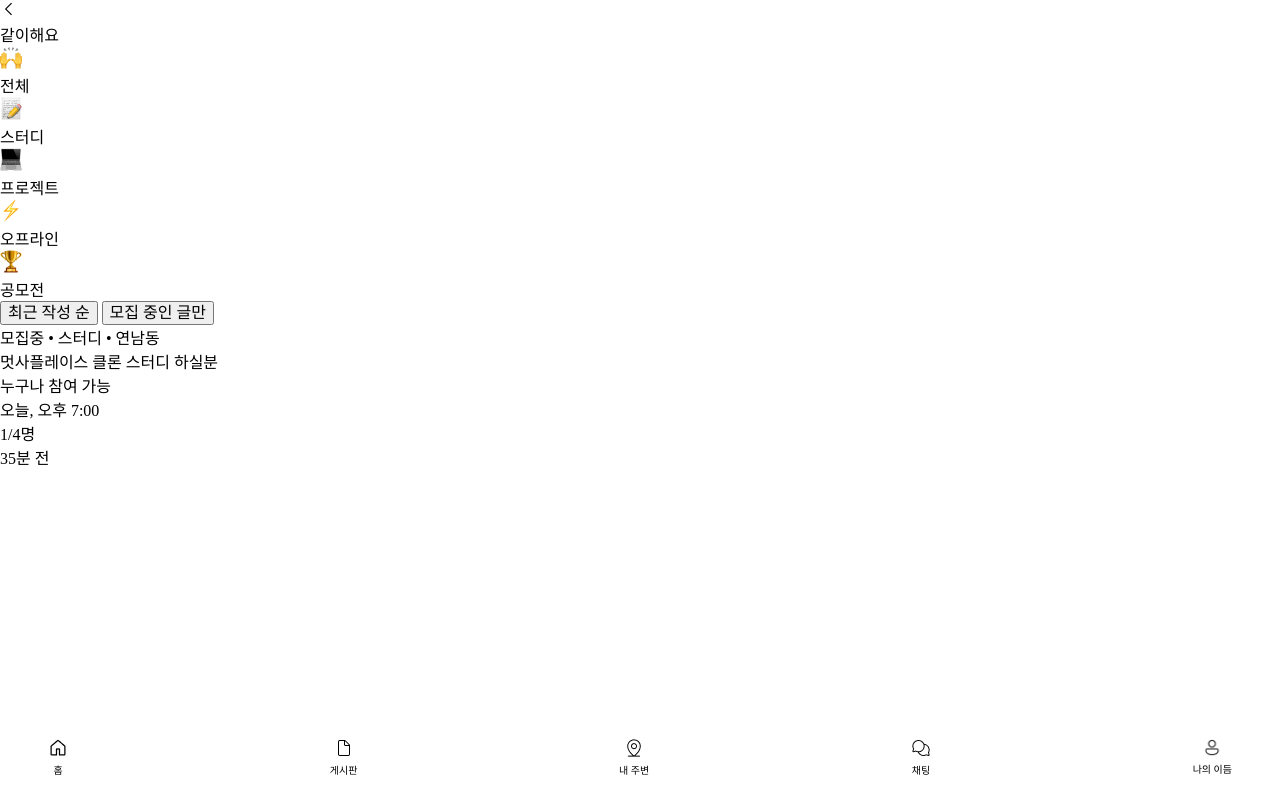
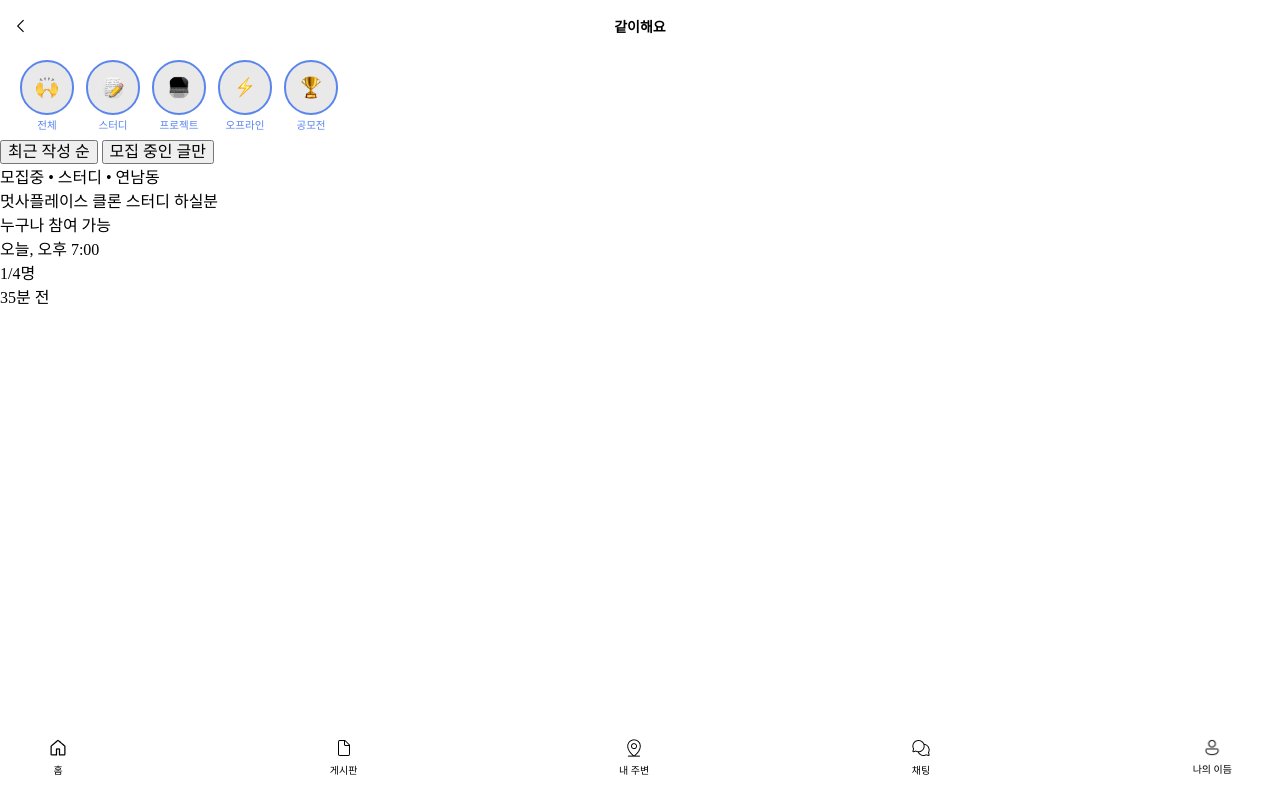
Before and after one commit to whddbsl/euid-lion-17, a plain HTML site: page src/views/togetherboard.html in a window 1280 px wide. Drawn offline with Linux system fonts and the light colour scheme.

Commit message:
togetherboard 헤더만 만들어놨음

```diff
--- a/src/scss/pages/_index.scss
+++ b/src/scss/pages/_index.scss
@@ -1 +1 @@
-// index.scss
+@forward "togetherboard";
--- /dev/null
+++ b/src/scss/pages/_togetherboard.scss
@@ -0,0 +1,37 @@
+@use "./../base" as *;
+@use "./../utils" as *;
+
+/* 헤더 */
+.together__title{
+  @include flexbox($justify:center, $items:center);
+  padding:rem(8px) rem(12px);
+
+  img{
+    position:absolute;
+    left:rem(12px);
+  }
+
+  h2{
+  font-size:0.875rem;
+  font-weight:600;
+  }
+}
+
+.together__category{
+  @include flexbox($justify:flex-start);
+  gap:0.75rem;
+  width:100%;
+  padding: rem(8px) rem(20px);
+  text-align:center;
+  font-size:0.66rem;
+
+  img{
+    border:2px solid $secondary-color;
+    border-radius: 50px;
+    background-color: #e9e9e9;
+    padding:0.875rem;
+  }
+  figcaption{
+    color:$secondary-color;
+  }
+}
--- a/src/views/togetherboard.html
+++ b/src/views/togetherboard.html
@@ -25,8 +25,11 @@
     </ul>
   </nav>
   <header>
+    <div class="together__title">
       <img src="./../images/header/direction.png" alt="뒤로가기" />
-    <h2>같이해요</h2>
+      <h2 class="together__title">같이해요</h2>
+    </div>
+    <div class="together__category">
       <figure>
         <img src="./../images/board/01.png" alt="" />
         <figcaption>전체</figcaption>
@@ -47,6 +50,7 @@
         <img src="./../images/board/05.png" alt="공모전" />
         <figcaption>공모전</figcaption>
       </figure>
+    </div>
   </header>
   <div class="sort">
     <button>최근 작성 순</button>
```
Also changed, not shown: src/style/index.css, 1 other file. Lines whose indentation alone changed are shown as unchanged.
